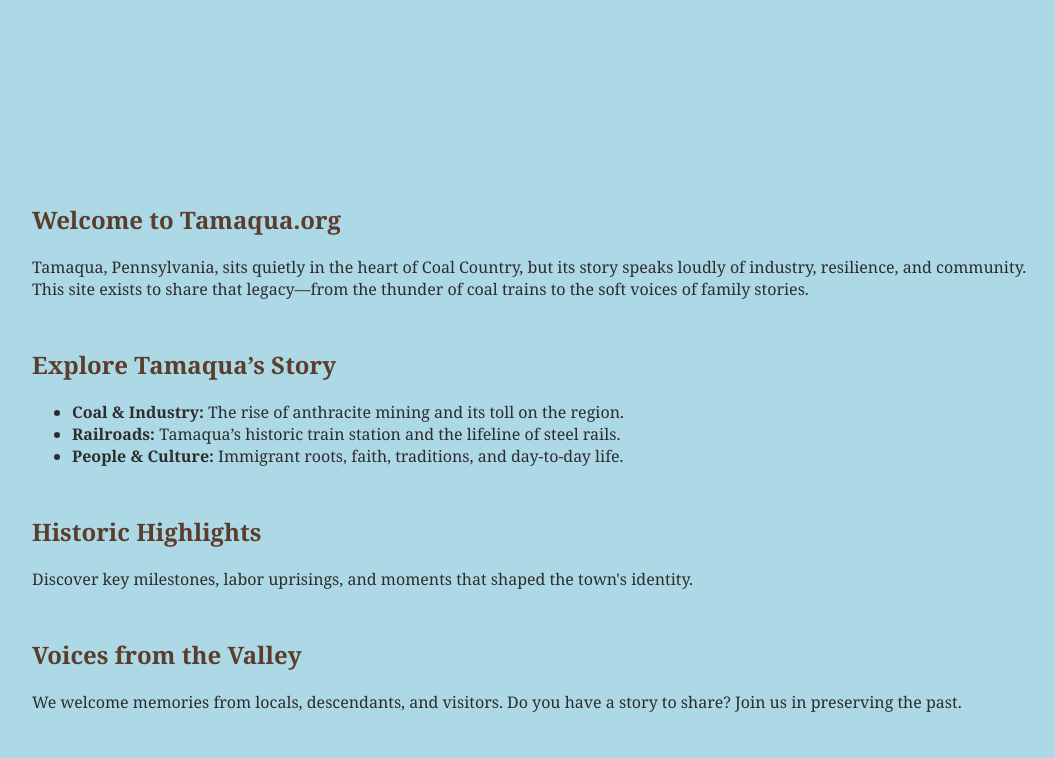
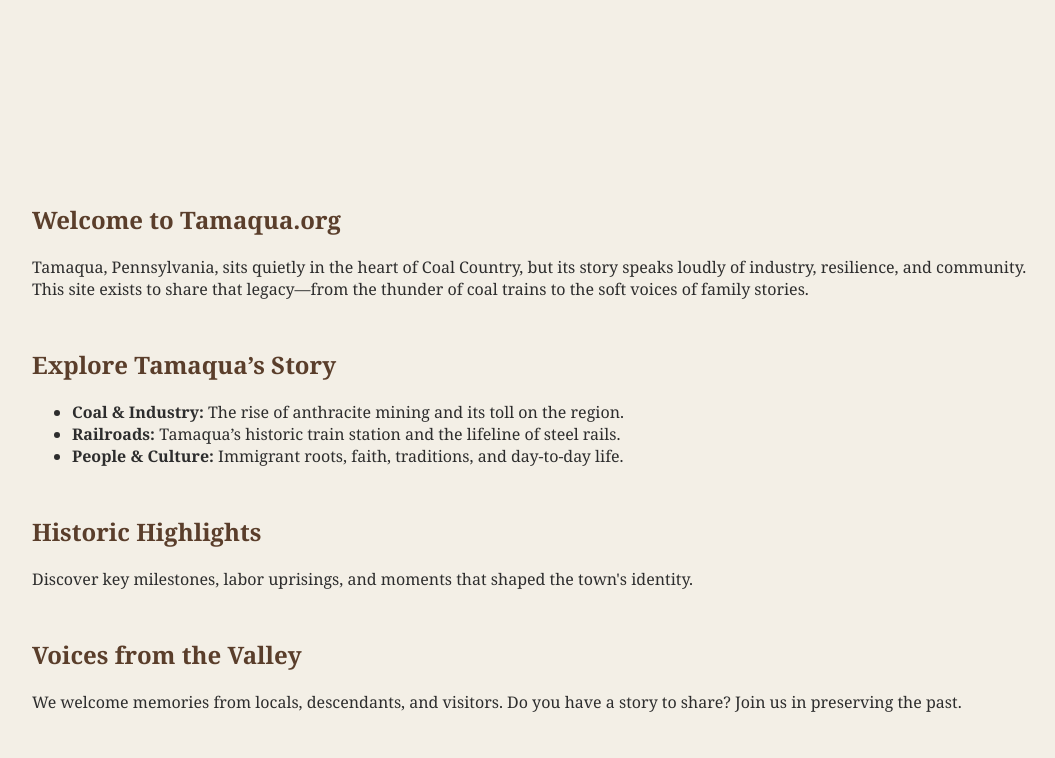
Before and after one commit to bkwebsite/tamaqua, a plain HTML site: page index.html in a window 1280 px wide. Shown: the part 249-1007 px from the top of the page, without its empty margins (108-1163 px from the left). Drawn offline with Linux system fonts and the light colour scheme.

Commit message:
Update index.html

```diff
--- a/index.html
+++ b/index.html
@@ -7,7 +7,7 @@
     body {
       margin: 0;
       font-family: Georgia, serif;
-      background-color: lightblue;
+      background-color: #f3efe6;
       color: #2d2d2d;
     }
     header {
```
